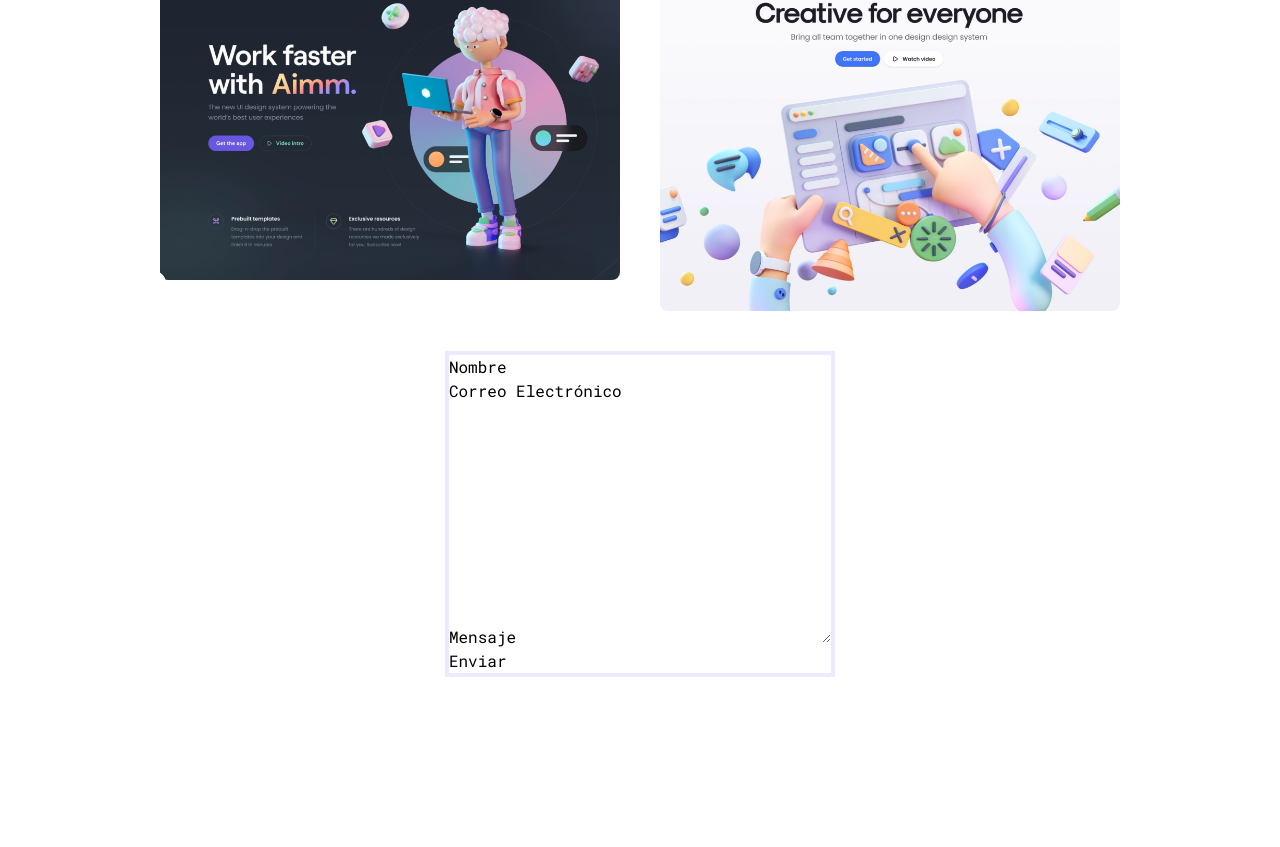
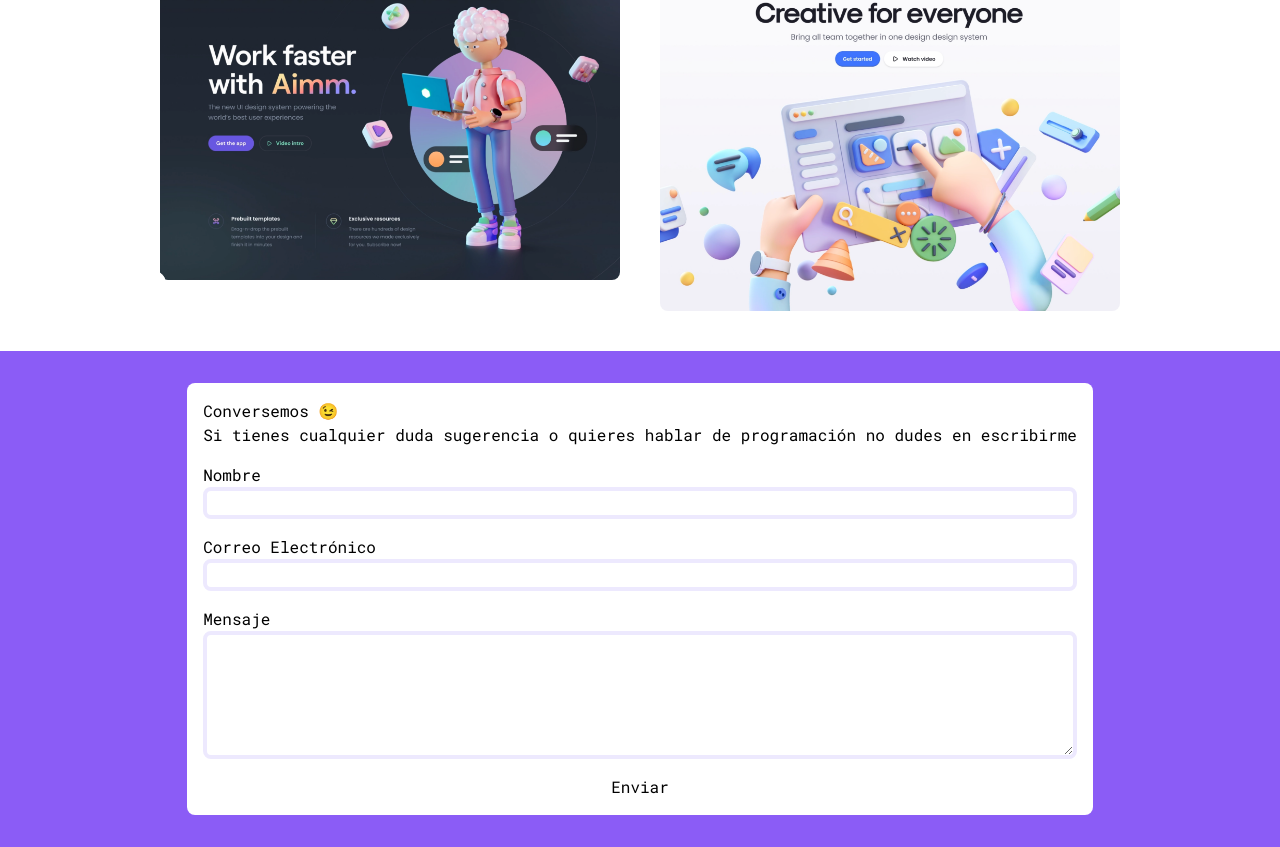
Before and after one commit to MarioGuTe/portafolio-next13, a Next.js app: page / in a window 1280 px wide. Shown: the part 3243-4090 px from the top of the page. Before the commit the page ends 3920 px from the top, so only its background shows below. Built offline with nearby package versions, Linux system fonts and the light colour scheme.

Commit message:
add basic style

```diff
--- a/app/components/ContactForm.jsx
+++ b/app/components/ContactForm.jsx
@@ -2,19 +2,38 @@ import React from "react";
 
 const ContactForm = () => {
   return (
-    <section className=" flex justify-center">
-      <form action="" className=" border-solid border-4 border-violet-100">
+    <section className=" flex justify-center bg-violet-500 py-8">
+      <form action="" className=" bg-white rounded-lg flex flex-col p-4 gap-4">
         <div>
+          <h2>Conversemos 😉</h2>
+          <p>
+            Si tienes cualquier duda sugerencia o quieres hablar de programación
+            no dudes en escribirme
+          </p>
+        </div>
+        <div className=" flex flex-col">
           <label htmlFor="name">Nombre</label>
-          <input type="text" />
+          <input
+            type="text"
+            className=" border-solid border-4 border-violet-100 rounded-lg"
+          />
         </div>
-        <div>
+        <div className=" flex flex-col">
           <label htmlFor="name">Correo Electrónico</label>
-          <input type="text" />
+          <input
+            type="text"
+            className=" border-solid border-4 border-violet-100 rounded-lg"
+          />
         </div>
-        <div>
+        <div className=" flex flex-col">
           <label htmlFor="name">Mensaje</label>
-          <textarea name="" id="" cols="30" rows="10"></textarea>
+          <textarea
+            name=""
+            id=""
+            cols="15"
+            rows="5"
+            className=" border-solid border-4 border-violet-100 rounded-lg"
+          ></textarea>
         </div>
         <button>Enviar</button>
       </form>
```
